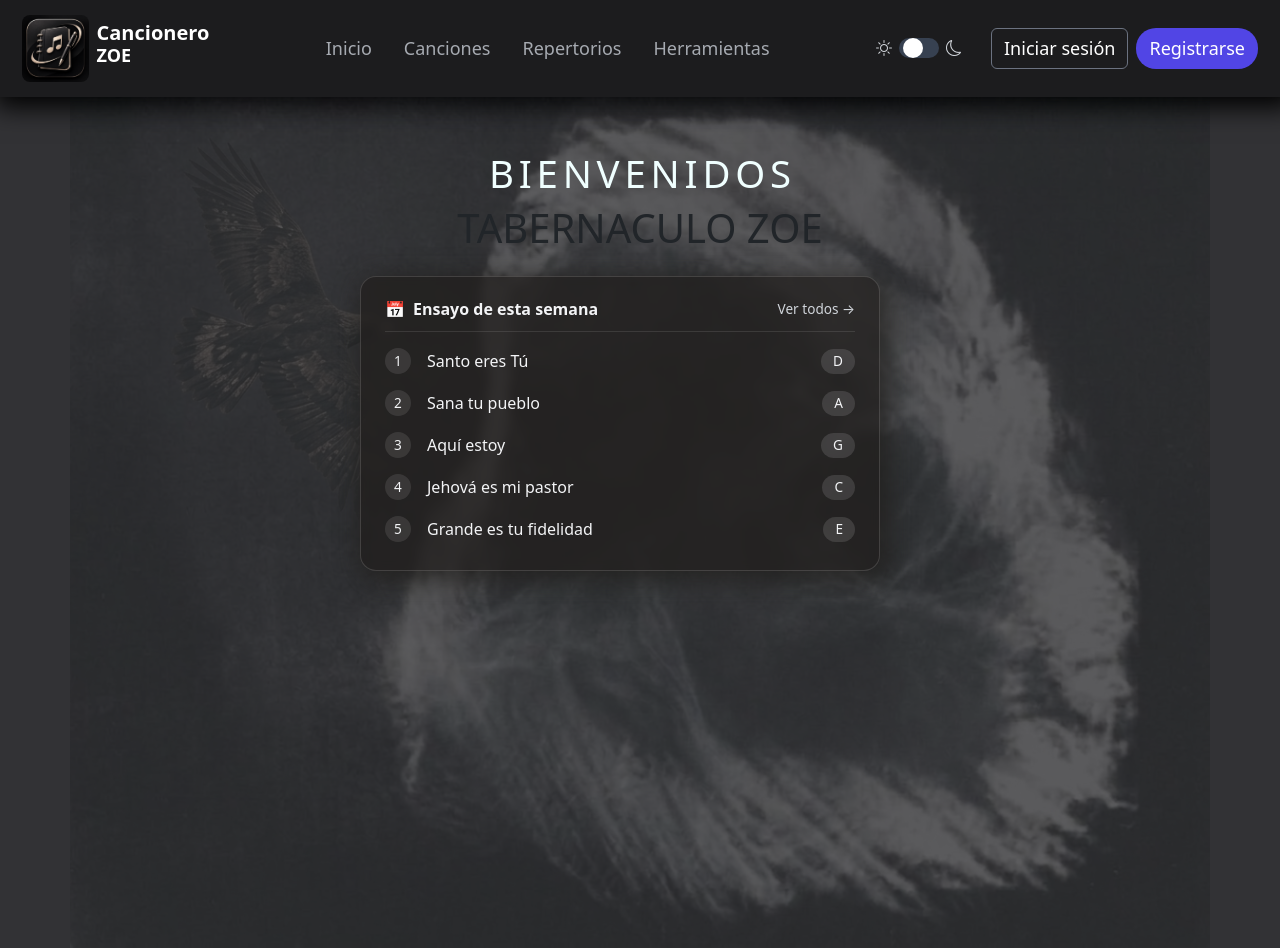
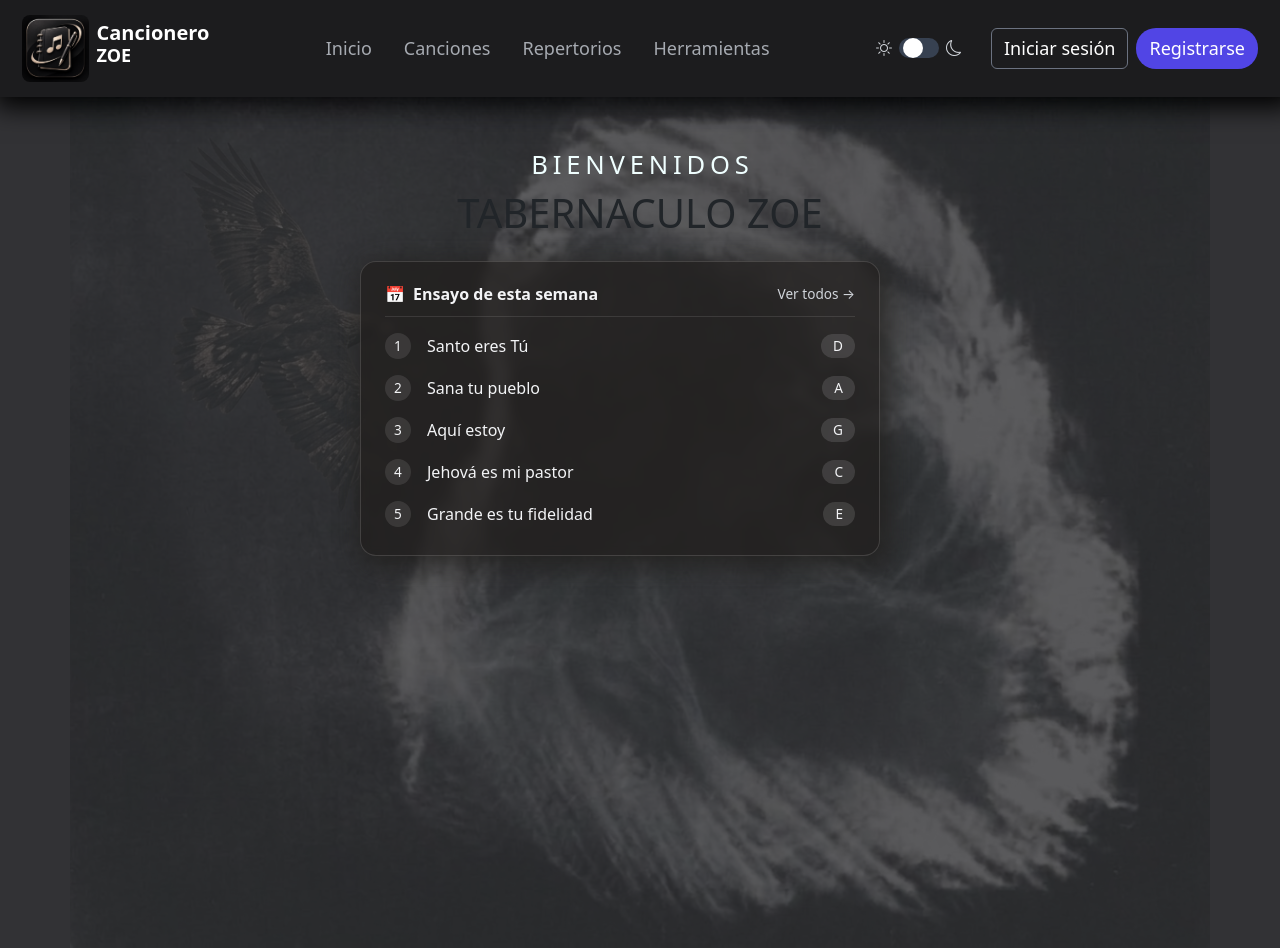
Before and after one commit to PercyCodex/Cuaderno-Tabernaculo-Zoe, a React (Vite) app in the folder cuaderno-musical/: page / in a window 1280 px wide. Built offline with nearby package versions, Linux system fonts and the light colour scheme.

Commit message:
arreglando el tamaño del titulo

```diff
--- a/cuaderno-musical/src/styles/inicio.css
+++ b/cuaderno-musical/src/styles/inicio.css
@@ -22,7 +22,7 @@
 .titulo{
     animation: tituloAparece 4s 1 both;
     color: azure;
-    font-size: clamp(0.5rem, 3vw, 4.2rem);
+    font-size: clamp(0.8rem, 2vw, 3rem);
     gap: 0.3rem;
 }
 
```
